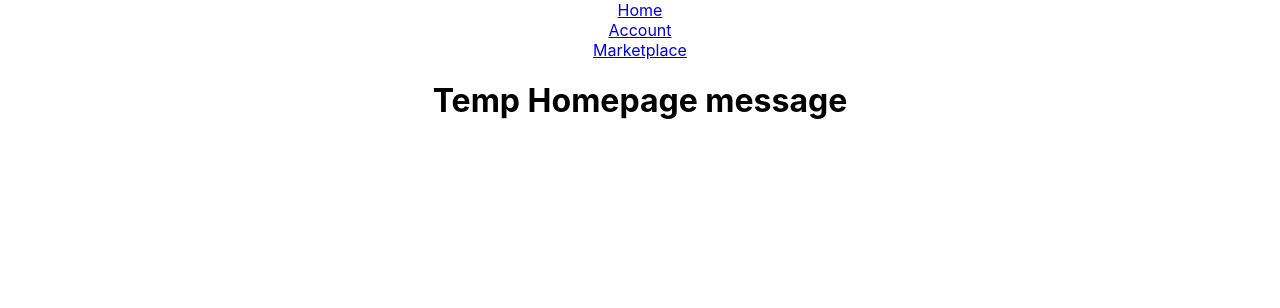
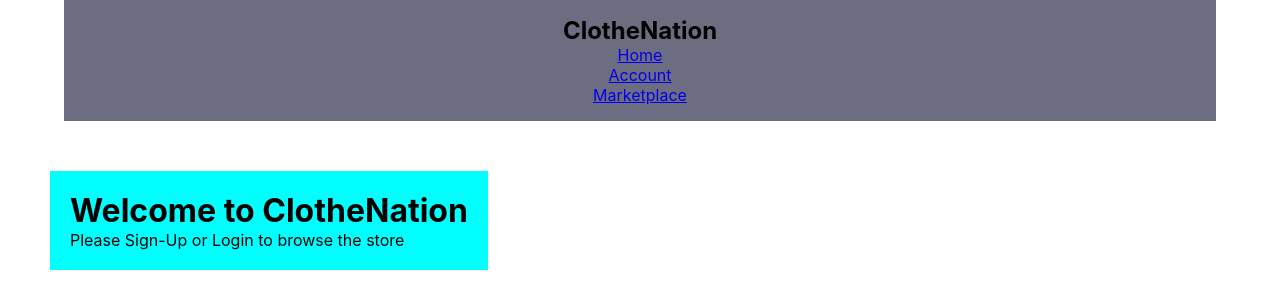
Before and after one commit to Vynnukh/ClotheNation-Final-Project, a React (Create React App) app: page / in a window 1280 px wide. Shown: the top 308 px of the page. Built offline with nearby package versions, Linux system fonts and the light colour scheme.

Commit message:
div naming and basic html

```diff
--- a/src/App.css
+++ b/src/App.css
@@ -1,8 +1,43 @@
-.App {
-  text-align: center;
+* {
+  box-sizing: border-box;
+  margin: 0;
+  padding: 0;
 }
 
-.App-logo {
+.navBar {
+  background-color: rgb(109, 109, 129);
+  text-align: center;
+  max-width: 90%;
+  margin-right: auto;
+  margin-left: auto;
+  padding: 1rem;
+}
+
+.navItems {
+  justify-content: center;
+  align-items: center;
+  flex-direction: row;
+}
+
+.homeBlock {
+  margin: 50px;
+  padding: 20px;
+  background-color: aqua;
+  position: absolute;
+  justify-content: center;
+}
+
+
+
+
+
+
+
+
+
+
+
+/* .App-logo {
   height: 40vmin;
   pointer-events: none;
 }
@@ -35,4 +70,4 @@
   to {
     transform: rotate(360deg);
   }
-}
+} */
--- a/src/App.js
+++ b/src/App.js
@@ -8,15 +8,20 @@ function App() {
   return (
     <div className="App">
       <BrowserRouter>
-      <nav>
-        <div>
-          <Link to="/">Home</Link>
+      <nav className="navBar">
+        <div className='header'>
+          <h1>ClotheNation</h1>
         </div>
-        <div>
-          <Link to="/Account">Account</Link>
-        </div>
-        <div>
-          <Link to="/Marketplace">Marketplace</Link>
+        <div className='navItems'>
+          <div className="homeBtn">
+            <Link to="/">Home</Link>
+          </div>
+          <div className="accBtn">
+            <Link to="/Account">Account</Link>
+          </div>
+          <div className="marketBtn">
+            <Link to="/Marketplace">Marketplace</Link>
+          </div>
         </div>
         <div>
           {/* This will be where Login the modal is (Once it is set up) */}
--- a/src/components/Account.js
+++ b/src/components/Account.js
@@ -9,6 +9,10 @@ const Account = () => {
   return (
     <div>
         <h1>Temp message for Account page</h1>
+        <p>Username</p>
+        <p>Full Name</p>
+        <p>Password</p>
+        <button>Create New Password</button>
     </div>
   )
 }
--- a/src/components/Home.js
+++ b/src/components/Home.js
@@ -2,13 +2,10 @@ import {useState, useEffect} from "react";
 
 const Home = () => {
 
-
-
-
-
     return (
-        <div>
-            <h1>Temp Homepage message</h1>
+        <div className="homeBlock">
+            <h1>Welcome to ClotheNation</h1>
+            <p>Please Sign-Up or Login to browse the store</p>
         </div>
     )
 }
```
Also changed, not shown: src/components/Logout.js (+14 -0 lines).
